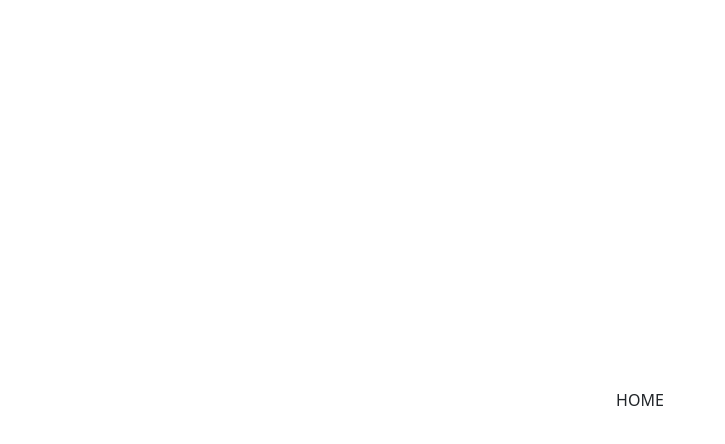
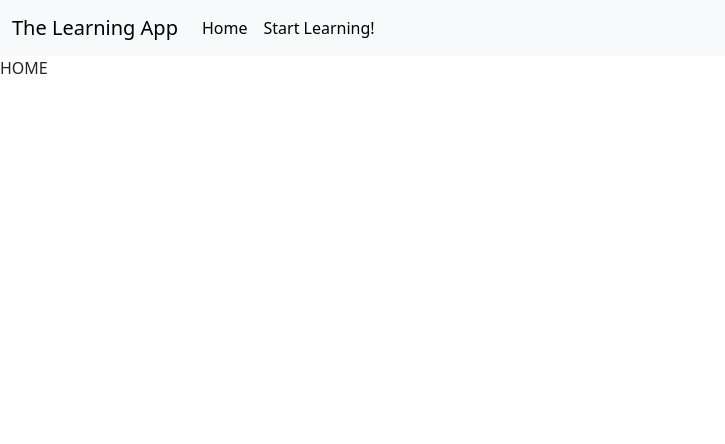
Before and after one commit to aditya-s3n/Learning_App, a React (Vite) app: page / in a window 1280 px wide. Shown: the top 444 px of the page, without its empty margins (0-725 px from the left). Built offline with nearby package versions, Linux system fonts and the light colour scheme.

Commit message:
add the learning page, front-end

```diff
--- a/src/App.tsx
+++ b/src/App.tsx
@@ -1,7 +1,7 @@
 import React from 'react'
-import './App.css'
 import Learn from './Learn'
 import Home from './Home';
+import Navbar from './Navbar';
 
 function App() {
   const pathname = window.location.pathname;
@@ -19,16 +19,36 @@ function App() {
 
   switch (page) {
     case "Home":
-      return <Home />;
+      return (
+        <div>
+          <Navbar />
+          <Home />
+        </div>
+      );
 
     case "Learn":
-      return <Learn />;
+      return (
+        <div>
+          <Navbar />
+          <Learn />
+        </div>
+      );
 
     case "404":
-      return <h1>404</h1>;
+      return (
+        <div>
+          <Navbar />
+          <h1>404</h1>
+        </div>
+      );
 
     default:
-      <Home />;
+      return (
+        <div>
+          <Navbar />
+          <Home />
+        </div>
+      );
   }
 }
 
--- a/src/Learn.tsx
+++ b/src/Learn.tsx
@@ -1,12 +1,42 @@
+import { useState } from "react";
 import React from "react";
 
 function Learn() {
+    const [prompt, setPrompt] = useState("");
+
     return (
         <div>
-            <div className="input-group mb-3">
-                <span className="input-group-text" id="inputGroup-sizing-default">Default</span>
-                <input type="text" className="form-control" aria-label="Sizing example input" aria-describedby="inputGroup-sizing-default" />
+
+            <div className="my-5 mx-5">
+                <h1>How it works:</h1>
+                <ol>
+                    <li><p>Type what you want to learn, and see the results come in.</p></li>
+                    <li><p>Will give you a options on how to get started, and where to go after.</p></li>
+                    <li><p>GET A VALID CIRUCULUM</p></li>
+                </ol>
+
+
+                <figure className="mt-5">
+                    <blockquote className="blockquote">
+                        <p>Everything is available basically for free. You can learn anything you want for free.</p>
+                    </blockquote>
+                    <figcaption className="blockquote-footer">
+                       Elon Musk (doppelganger of Yi Long Ma)
+                    </figcaption>
+                </figure>
             </div>
+
+            <h3 className="ms-5">Prompt:</h3>
+            <div className="input-group px-5 input-group-lg mt-2">
+                <input type="text" className="form-control" placeholder="Type your topic..." aria-label="Prompt" aria-describedby="button-addon2"
+                    value={prompt}
+                    onChange={event => {
+                        setPrompt(event.target.value);
+                    }}
+                />
+            </div>
+            <button type="button" className="btn btn-lg btn-success ms-5 mt-2" >Start Learning!</button>
+
         </div>
     );
 }
--- /dev/null
+++ b/src/Navbar.tsx
@@ -0,0 +1,27 @@
+import React from "react";
+
+function Navbar() {
+    return (
+        <nav className="navbar navbar-expand-lg bg-body-tertiary sticky-top">
+        <div className="container-fluid">
+            <a className="navbar-brand" href="/">The Learning App</a>
+            <button className="navbar-toggler" type="button" data-bs-toggle="collapse" data-bs-target="#navbarText" aria-controls="navbarText" aria-expanded="false" aria-label="Toggle navigation">
+            <span className="navbar-toggler-icon"></span>
+            </button>
+            <div className="collapse navbar-collapse" id="navbarText">
+            <ul className="navbar-nav d-flex mb-2 mb-lg-0 ">
+                <li className="nav-item">
+                    <a className="nav-link active" aria-current="page" href="/">Home</a>
+                </li>
+                <li className="nav-item">
+                    <a className="nav-link active" aria-current="page" href="/learn">Start Learning!</a>
+                </li>
+            </ul>
+
+            </div>
+        </div>
+        </nav>
+    )
+}
+
+export default Navbar
--- a/src/main.tsx
+++ b/src/main.tsx
@@ -1,7 +1,6 @@
 import React from 'react'
 import ReactDOM from 'react-dom/client'
 import App from './App'
-import './index.css'
 
 ReactDOM.createRoot(document.getElementById('root') as HTMLElement).render(
   <React.StrictMode>
```
